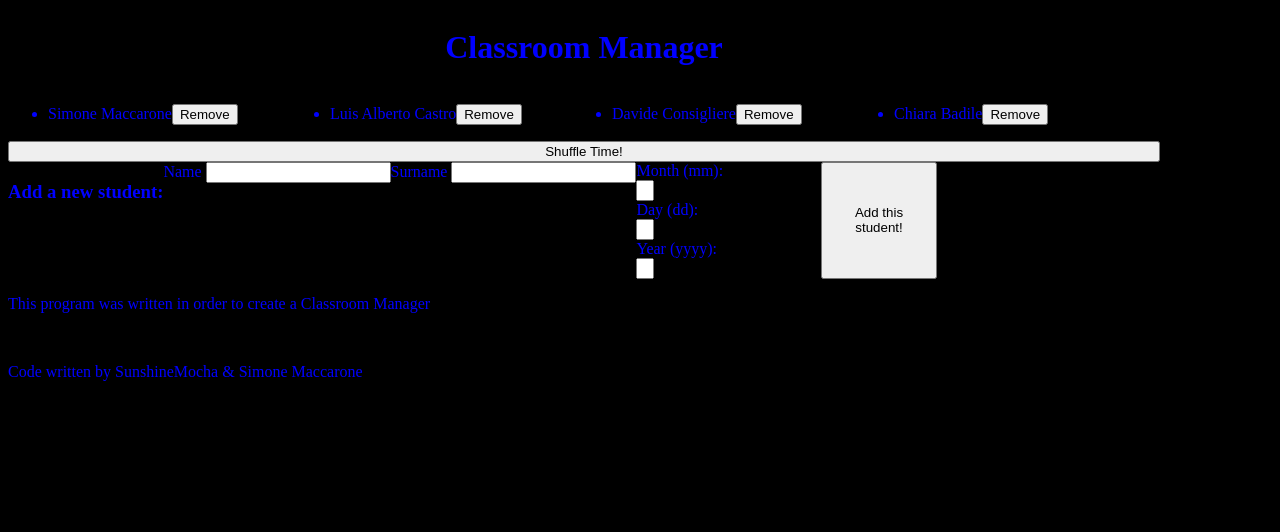
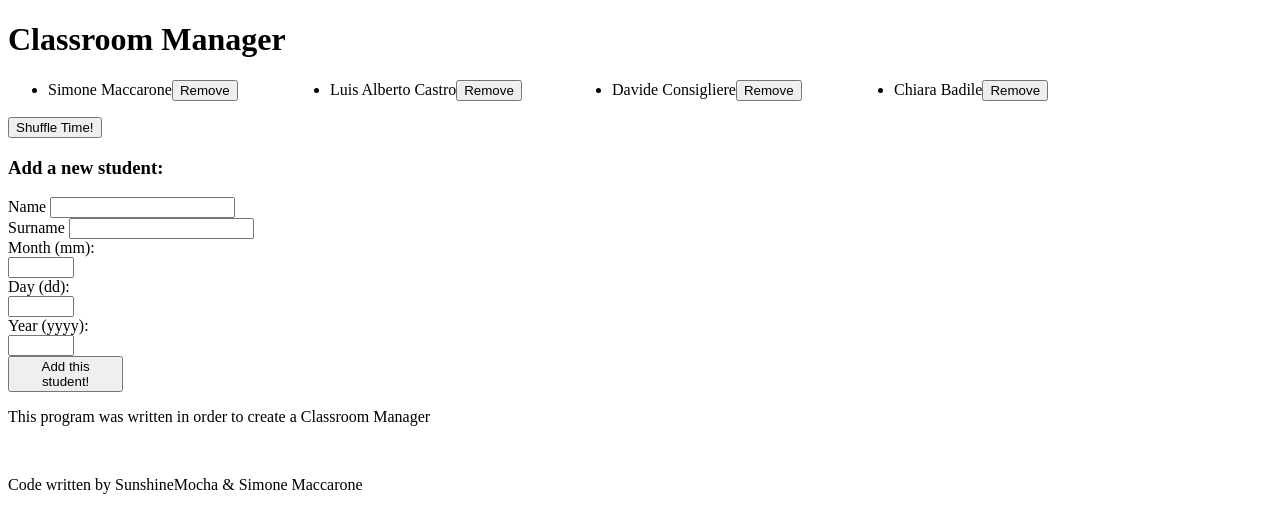
Before and after one commit to SunshineMocha/classroom-manager, a plain HTML site: page index.html in a window 1280 px wide. Drawn offline with Linux system fonts and the light colour scheme.

Commit message:
Update style.css

```diff
--- a/style.css
+++ b/style.css
@@ -1,33 +1,35 @@
 ul {
     columns: 4;
 }
-footer p{
-   /* display: flex;
+
+footer p {
+    /* display: flex;
     justify-items: center;*/
-    display: flex;
-    flex-direction: column;
+    /*display: flex;
+    flex-direction: column;*/
 }
 
 body {
     width: 90vw;
     height: 90vh;
-    background-color: black;
-    color: blue;
-    display: flex;
-    flex-direction: column;
+    /* background-color: black;*/
+    /* color: blue; */
+    /*display: flex;
+    flex-direction: column;*/
 }
 
 header {
-    display: flex;
-    justify-content: center;
+    /*display: flex;
+    justify-content: center;*/
 }
 
 main {
-    display: flex;
-    flex-direction: column;
+    /* display: flex;
+    flex-direction: column;*/
 }
 
 footer {
+    /*justify-self: center;*/
 }
 
 .bday {
@@ -40,22 +42,27 @@ footer {
     justify-content: center;
 }
 
-#student-yoB{
+#student-yoB {
     width: 5%;
 }
-#student-moB{
+
+#student-moB {
     width: 5%;
 }
-#student-doB{
+
+#student-doB {
     width: 5%;
 }
-#addStudentButton{
+
+#addStudentButton {
     width: 10%;
 }
-#addStudentButton{
+
+#addStudentButton {
     width: 10%;
 }
-.addNew{
-    display: flex;
-    justify-content: left;
+
+.addNew {
+    /*display: flex;
+    flex-direction: column;*/
 }
```
